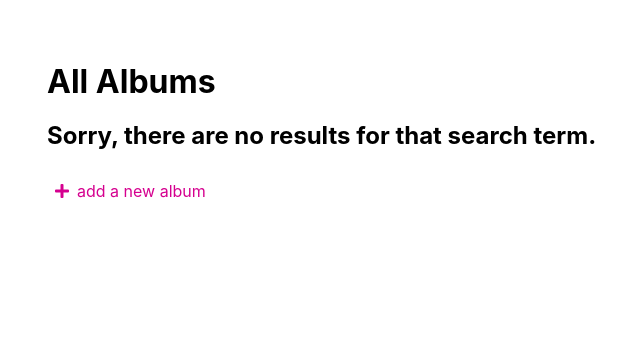
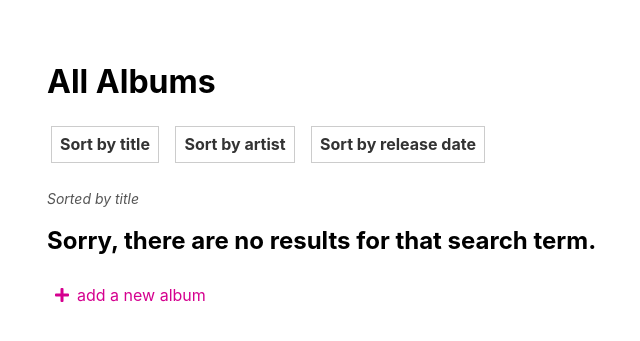
Before and after one commit to Momentum-Team-13/example-django-music, a Django app: page /albums/?sort=title in a window 1280 px wide. Shown: the part 62-403 px from the top of the page, without its empty margins (17-657 px from the left). Run offline with Django 4.2, Linux system fonts and the light colour scheme; the visitor is signed in with stand-in values (Sample User, id 1); data that the repository does not hold is empty.

Commit message:
Add custom sort feature

```diff
--- a/music/views.py
+++ b/music/views.py
@@ -15,8 +15,11 @@ def home(request):
 
 @login_required
 def list_albums(request):
-    albums = Album.objects.all().order_by("title")
-    return render(request, "music/list_albums.html", {"albums": albums})
+    sort_by = request.GET.get("sort") or "title"
+    albums = Album.objects.order_by(sort_by)
+    return render(
+        request, "music/list_albums.html", {"albums": albums, "sort_by": sort_by}
+    )
 
 
 def check_admin_user(user):
--- a/templates/music/list_albums.html
+++ b/templates/music/list_albums.html
@@ -11,6 +11,14 @@
 
 <section class="album-list">
   <h1>All Albums</h1>
+  <div class="sort">
+    <ul class="list pl0">
+      <li class="dib mr1 mb2"><a href="?sort=title" class="ma1 f6 f5-ns b db pa2 link dim dark-gray ba b--black-20">Sort by title</a></li>
+      <li class="dib mr1 mb2"><a href="?sort=artist" class="ma1 f6 f5-ns b db pa2 link dim dark-gray ba b--black-20">Sort by artist</a></li>
+      <li class="dib mr1 mb2"><a href="?sort=release_date" class="ma1 f6 f5-ns b db pa2 link dim dark-gray ba b--black-20">Sort by release date</a></li>
+    </ul>
+    <div class="mid-gray f6 i">Sorted by {{ sort_by }}</div>
+  </div>
   {% for album in albums %}
   <div class="album mv4 pa3 br1 measure-narrow ba b--light-silver">
       <a href={% url 'show_album' pk=album.pk %} class="album_title f3 fw6 db dark-pink no-underline underline-hover">{{ album.title }}</a>
```
